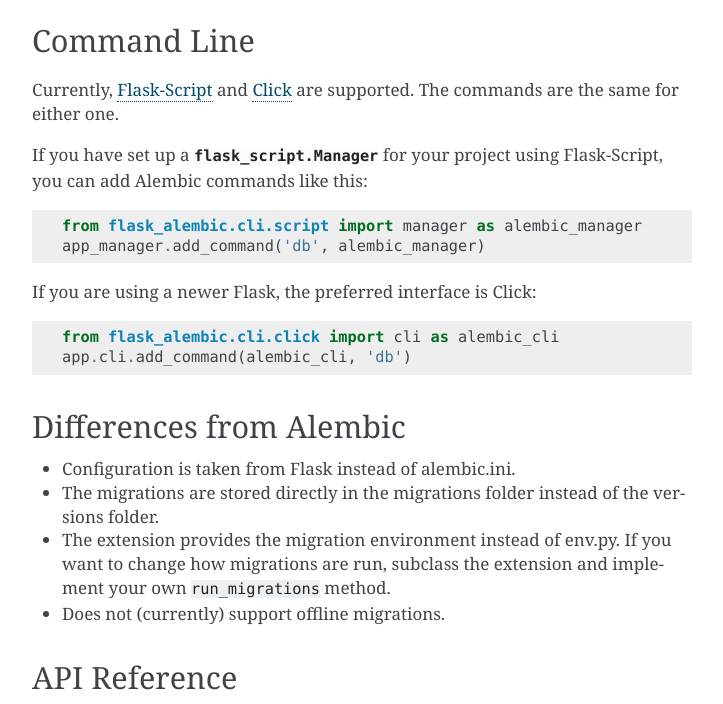
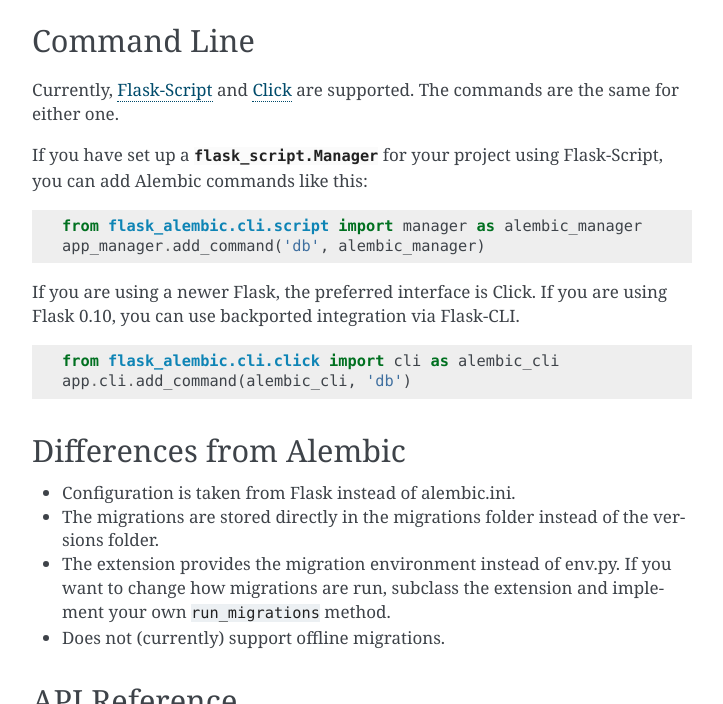
Before and after one commit to pallets-eco/flask-alembic, a Sphinx documentation site: the page built from docs/index.rst, in a window 1280 px wide and 900 px high, scrolled down 1679 px, cut to the strip 0-704 px from the top of the window. Shown: the whole strip, without its empty margins (388-1111 px from the left). Built offline with Sphinx 7.4.7, drawn with Linux system fonts in a browser that asks for light colours.

Commit message:
add compatibility with Click for Flask 0.10

```diff
--- a/docs/index.rst
+++ b/docs/index.rst
@@ -76,13 +76,14 @@
     from flask_alembic.cli.script import manager as alembic_manager
     app_manager.add_command('db', alembic_manager)
 
-If you are using a newer Flask, the preferred interface is Click::
+If you are using a newer Flask, the preferred interface is Click.  If you are using Flask 0.10, you can use backported integration via Flask-CLI. ::
 
     from flask_alembic.cli.click import cli as alembic_cli
     app.cli.add_command(alembic_cli, 'db')
 
 .. _Flask-Script: https://flask-script.readthedocs.org/en/latest/
 .. _Click: http://click.pocoo.org/
+.. _Flask-CLI: http://flask-cli.readthedocs.org/en/latest/
 
 Differences from Alembic
 ------------------------
```
Also changed, not shown: 1 other file.
